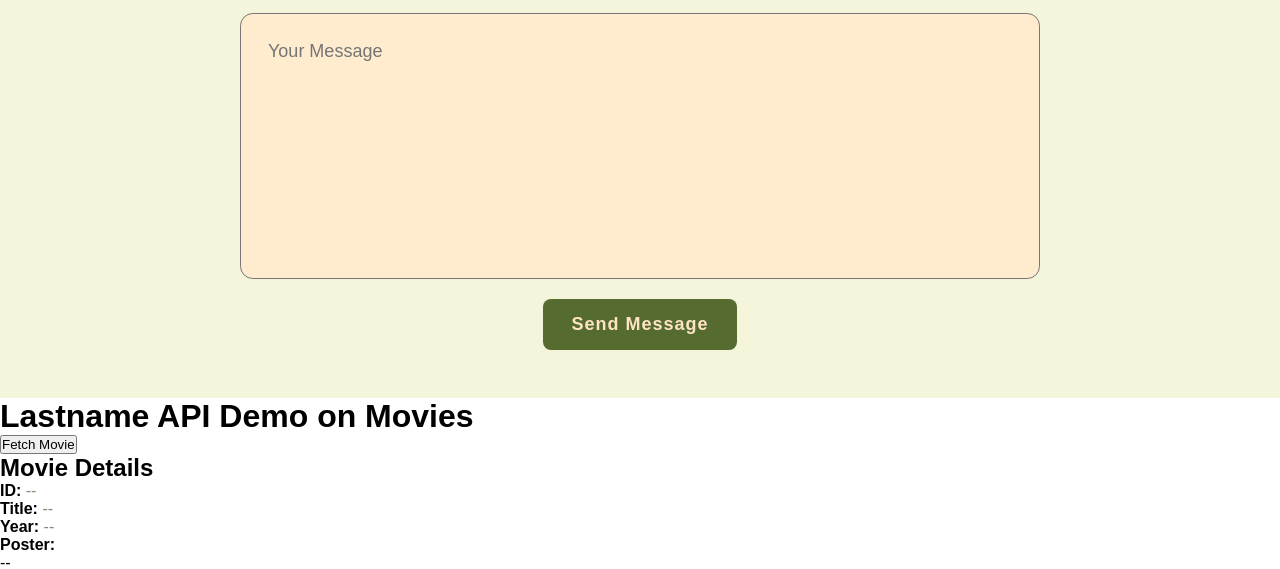
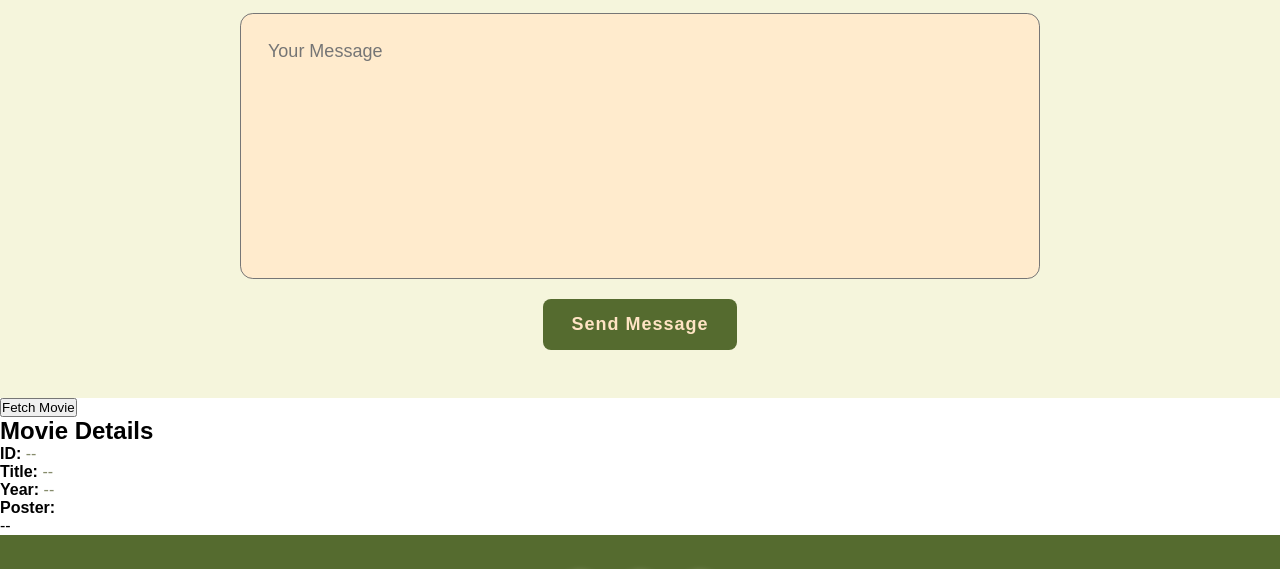
Before and after one commit to mariyanicole/mariyanicole.github.io, a plain HTML site: page index.html in a window 1280 px wide. Shown: the part 4170-4739 px from the top of the page. Drawn offline with nearby package versions, Linux system fonts and the light colour scheme; files whose address does not match are found by name.

Commit message:
Update index.html

```diff
--- a/index.html
+++ b/index.html
@@ -228,7 +228,6 @@
     </section>
 
     <div class="api-container">
-        <h1>Lastname API Demo on Movies</h1>
         <button onclick="callAPI()">Fetch Movie</button>
         <div>
         <h2>Movie Details</h2>
```
